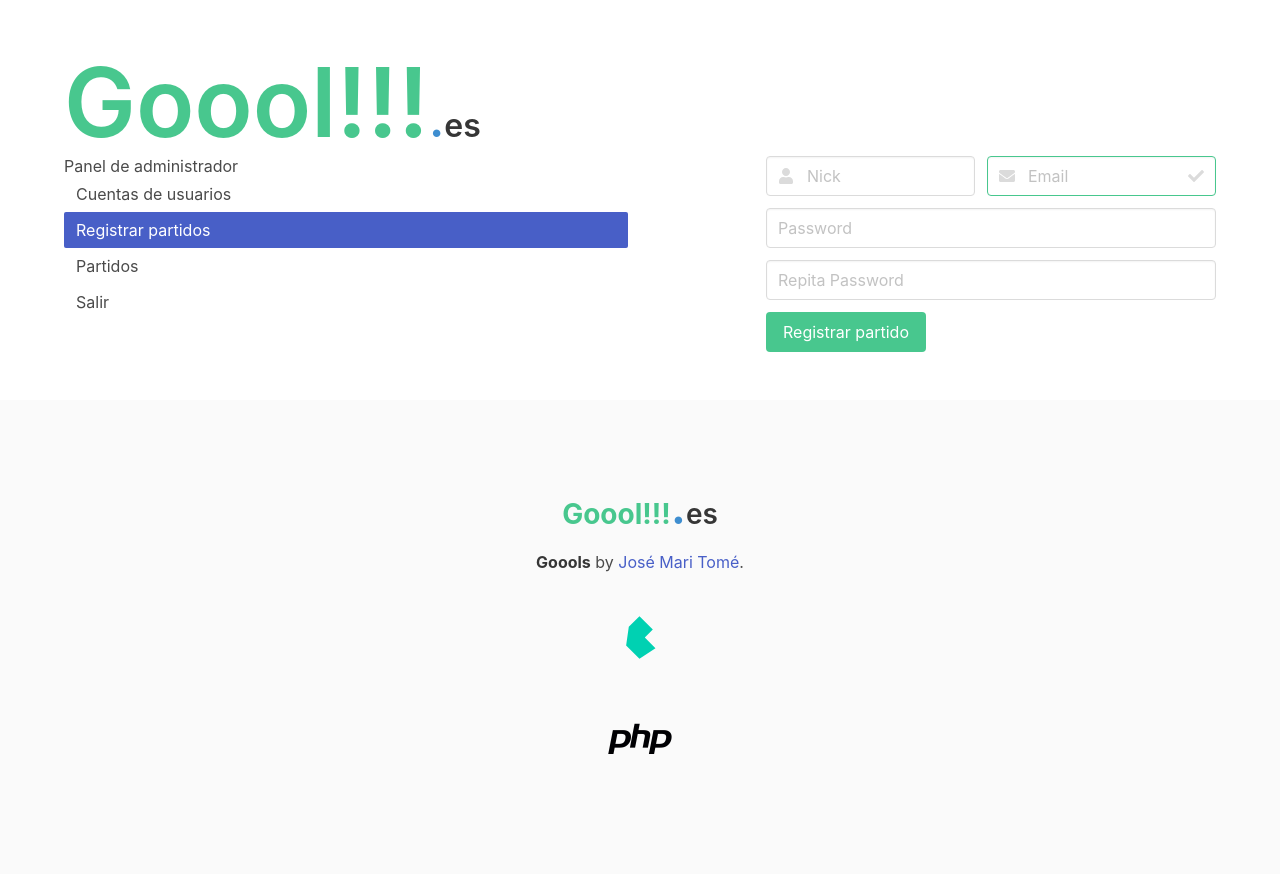
After one commit to jmtomeX/Desarrollo-web-en-entorno-servidor, a PHP site: page /partidos/registro_partido.php in a window 1280 px wide. The commit adds this page. Run offline with PHP 8.4, Linux system fonts and the light colour scheme; a user stored in the database is signed in; data that the repository does not hold is empty; some libraries are stand-ins or nearby versions.

Commit message:
Creación de archivo registro_partidos

```diff
--- a/ejer_06_juego_futbol/acceso/acceso_user.php
+++ b/ejer_06_juego_futbol/acceso/acceso_user.php
@@ -1,3 +1,6 @@
+<?php
+   include '../global_user.php';
+  ?>
 <!DOCTYPE html>
 <html lang="es">
 
@@ -8,8 +11,6 @@
   <title>Usuarios Goool.es</title>
   <?php
    include '../includes/enlaces_head.php';
-   include '../global_user.php';
-
   ?>
 </head>
 
--- a/ejer_06_juego_futbol/global_admin.php
+++ b/ejer_06_juego_futbol/global_admin.php
@@ -1,8 +1,9 @@
 <?php
 session_start();
 if (!isset($_SESSION['nick']) & $_SESSION['email'] != "admin@admin.com") {
-    header("Location:../index.php?msg=Debes identificarte como administrador");
+    //header("Location:../index.php?msg=Debes identificarte como administrador");
+    echo "No eres admin";
     exit;
 }
-    $nick =  $_SESSION['nick'];
+$nick =  $_SESSION['nick'];
 ?>
--- a/ejer_06_juego_futbol/includes/enlaces_head.php
+++ b/ejer_06_juego_futbol/includes/enlaces_head.php
@@ -1,3 +1,3 @@
 <link rel='stylesheet' href='https://cdn.jsdelivr.net/npm/bulma@0.8.0/css/bulma.min.css'>
-<link rel='stylesheet' href='./assets/styles.css'> <script defer src='https://use.fontawesome.com/releases/v5.3.1/js/all.js'>
-</script>"
+<link rel='stylesheet' href='./assets/styles.css'>
+<script defer src='https://use.fontawesome.com/releases/v5.3.1/js/all.js'></script>
--- /dev/null
+++ b/ejer_06_juego_futbol/partidos/registro_partido.php
@@ -0,0 +1,118 @@
+<?php
+    include '../global_admin.php';
+?>
+<!DOCTYPE html>
+<html lang="es">
+
+<head>
+    <meta charset="UTF-8">
+    <meta name="viewport" content="width=device-width, initial-scale=1.0">
+    <meta http-equiv="X-UA-Compatible" content="ie=edge">
+    <title>Usuarios Goool.es</title>
+    <?php
+    include '../includes/enlaces_head.php';
+    ?>
+</head>
+
+<body>
+    <main class="section">
+        <div class="container">
+        <a href="../acceso/acceso_admin.php">
+            <h1 class="title"><strong class="has-text-success">Goool!!!</strong><span class="has-text-info is-size-3 is-size-1-desktop">.</span>es</h1>
+            </a>
+            <div class="columns is-desktop">
+                <section class="column">
+                    <aside class="menu">
+                        <ul class="menu-list">
+                            <li>Panel de administrador</li>
+                            <li><a>Cuentas de usuarios</a></li>
+                            <li><a class="is-active">Registrar partidos</a></li>
+                            <li><a>Partidos</a></li>
+                            <li><a href = "../usuarios/controler.php?op=3">Salir</a></li>
+                        </ul>
+                    </aside>
+                </section>
+                <section class="column">
+                    <!-- FORMULARIO -->
+
+          <form id="form_create_user" action="../usuarios/controler.php?op=1" method="POST">
+            <div class="field is-horizontal">
+              <div class="field-label is-normal">
+              </div>
+              <div class="field-body">
+                <div class="field">
+                  <p class="control is-expanded has-icons-left">
+                    <input class="input" id = "nick" name = "nick" type="text" placeholder="Nick">
+                    <span class="icon is-small is-left">
+                      <i class="fas fa-user"></i>
+                    </span>
+                  </p>
+                </div>
+                <div class="field">
+                  <p class="control is-expanded has-icons-left has-icons-right">
+                    <input class="input is-success" id = "email" name = "email" type="email" placeholder="Email" value="<?php echo $mail_check ?>" required>
+                    <span class="icon is-small is-left">
+                      <i class="fas fa-envelope"></i>
+                    </span>
+                    <span class="icon is-small is-right">
+                      <i class="fas fa-check"></i>
+                    </span>
+                  </p>
+                </div>
+              </div>
+            </div>
+
+
+            <div class="field is-horizontal">
+              <div class="field-label"></div>
+              <div class="field-body">
+                <div class="field is-expanded">
+                  <div class="field has-addons">
+                    <p class="control is-expanded">
+                      <input class="input" id = "password1" name = "password1" type="text" placeholder="Password">
+                    </p>
+                  </div>
+                </div>
+              </div>
+            </div>
+
+            <div class="field is-horizontal">
+              <div class="field-label"></div>
+              <div class="field-body">
+                <div class="field is-expanded">
+                  <div class="field has-addons">
+                    <p class="control is-expanded">
+                      <input class="input" id = "" name = "" type="text" placeholder="Repita Password">
+                    </p>
+                  </div>
+                </div>
+              </div>
+            </div>
+
+            <div class="field is-horizontal">
+              <div class="field-label">
+                <!-- Left empty for spacing -->
+              </div>
+              <div class="field-body">
+                <div class="field">
+                  <div class="control">
+                  <button type="button" class="button is-success">
+                      Registrar partido
+                    </button>
+                  </div>
+                </div>
+                <div id="error_check_passw"></div>
+              </div>
+            </div>
+          </form>
+
+
+                </section>
+            </div>
+        </div>
+
+    </main>
+    <?php include '../includes/footer.php' ?>
+</body>
+
+</html>
```
Also changed, not shown: ejer_06_juego_futbol/acceso/acceso_admin.php (+6 -2 lines), ejer_06_juego_futbol/global_user.php (+4 -4 lines), ejer_06_juego_futbol/prueba.html (added, +98 -0 lines), ejer_06_juego_futbol/usuarios/controler.php (+5 -17 lines), ejer_06_juego_futbol/usuarios/create_user.php (+3 -4 lines), ejer_06_juego_futbol/partidos/controler.php (added).
